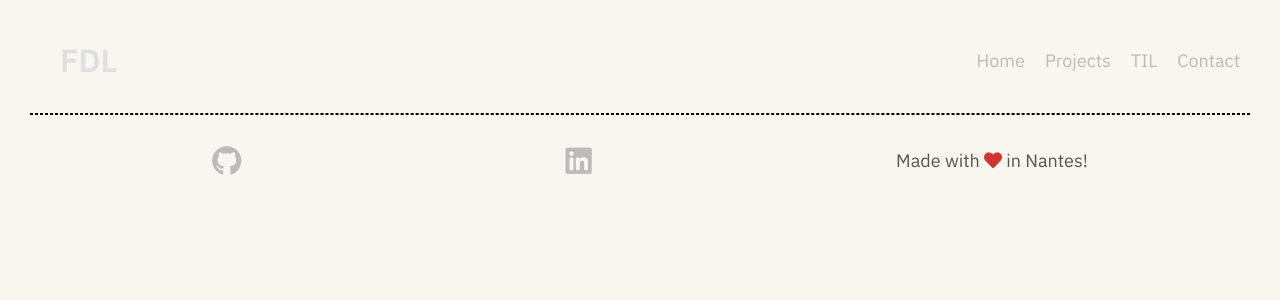
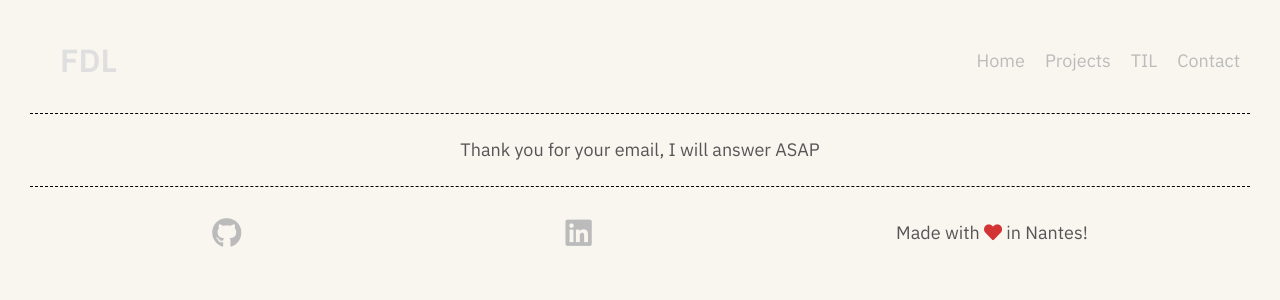
Before and after one commit to francoisedumas/fdlab, a Vue app: page /thanks in a window 1280 px wide. Shown: the top 300 px of the page. Built offline with nearby package versions, Linux system fonts and the light colour scheme.

Commit message:
Add a redirection page

```diff
--- a/src/router/index.js
+++ b/src/router/index.js
@@ -3,6 +3,7 @@ import Home from "../views/Home.vue";
 import Projects from "../views/Projects.vue";
 import Til from "../views/Til.vue";
 import Contact from "../views/Contact.vue";
+import Thanks from "../views/Thanks.vue";
 
 const routes = [
   {
@@ -25,6 +26,11 @@ const routes = [
     name: "Contact",
     component: Contact,
   },
+  {
+    path: "/thanks",
+    name: "Thanks",
+    component: Thanks,
+  },
 ];
 
 const router = createRouter({
--- a/src/views/Contact.vue
+++ b/src/views/Contact.vue
@@ -6,6 +6,7 @@
       method="post"
       data-netlify="true"
       data-netlify-honeypot="bot-field"
+      action="/thanks.html"
     >
       <input type="hidden" name="form-name" value="contactForm" />
       <div>
--- /dev/null
+++ b/src/views/Thanks.vue
@@ -0,0 +1,15 @@
+<template>
+  <p class="thanks">Thank you for your email, I will answer ASAP</p>
+</template>
+
+<script>
+export default {
+  name: "Thanks",
+};
+</script>
+
+<style>
+.thanks {
+  text-align: center;
+}
+</style>
```
